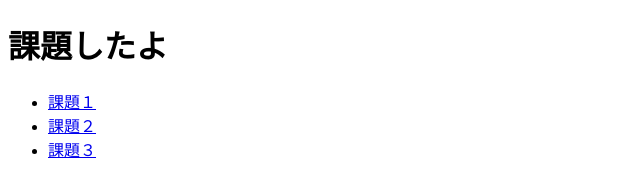
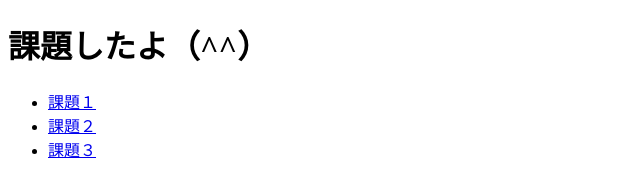
Before and after one commit to MAOYoshida-0109/kadai9-A, a plain HTML site: page index.html in a window 1280 px wide. Shown: the full height of the page, 0-640 px from the left. Drawn offline with Linux system fonts and the light colour scheme.

Commit message:
Update pagesss

```diff
--- a/index.html
+++ b/index.html
@@ -6,7 +6,7 @@
     <title>Document</title>
 </head>
 <body>
-    <h1>課題したよ</h1>
+    <h1>課題したよ（^^）</h1>
 
     <ul>
         <li><a href="../first/index.html">課題１</a></li>
```
